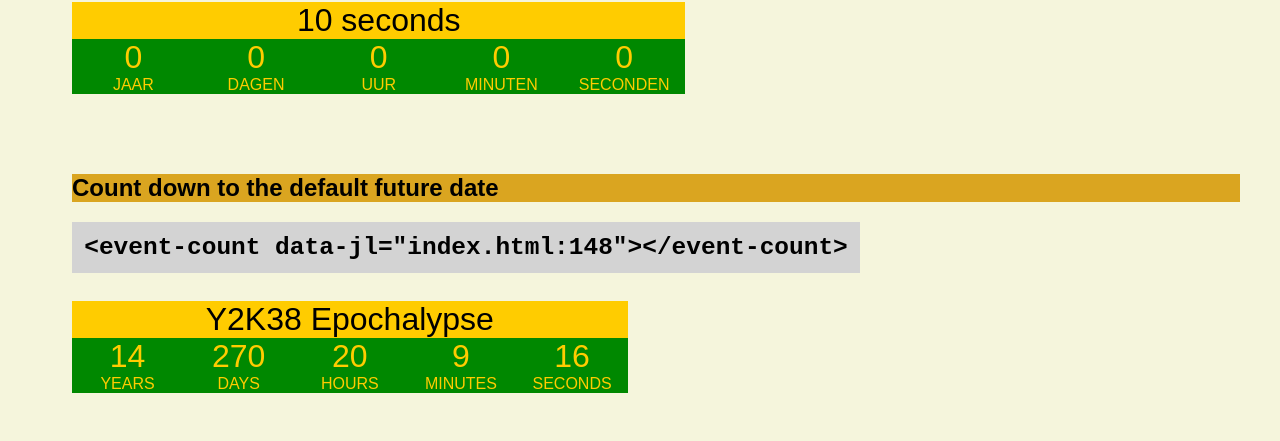
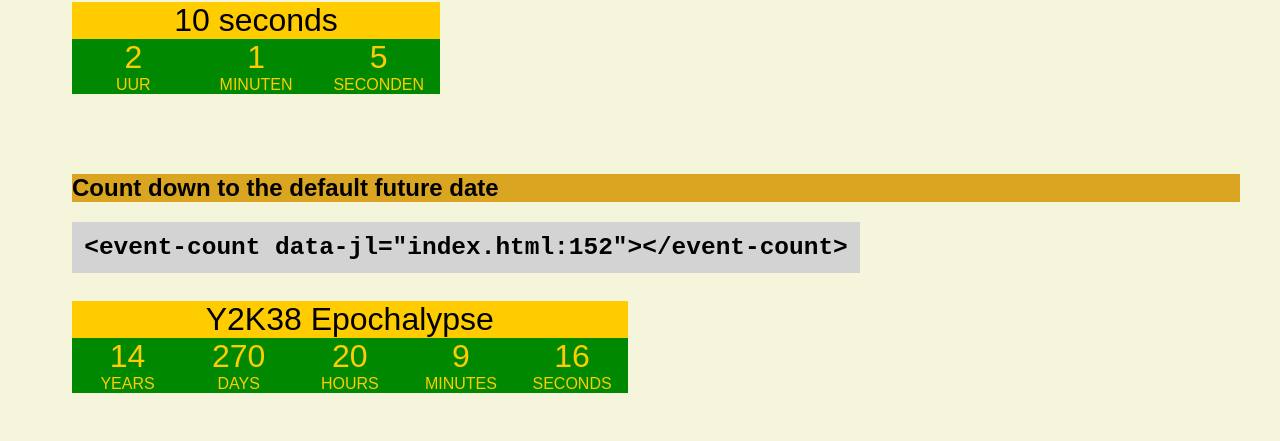
Before and after one commit to event-count/event-count.github.io, a plain HTML site: page index.html in a window 1280 px wide. Shown: the part 359-800 px from the top of the page. Drawn offline with Linux system fonts and the light colour scheme.

Commit message:
added H:M:S countdown

```diff
--- a/element.js
+++ b/element.js
@@ -10,10 +10,18 @@
 customElements.define("event-count", class extends HTMLElement {
     connectedCallback() {
         // naming all my variables VAR, they are slightly faster and minify well because CSS has a "var" keyword too
+        var event = this.getAttribute("event") || 2147483647e3;// Y2K38 date: "2038-1-19 3:14:7");
+        var count = this.getAttribute("count") || "year,day,hour,minute,second";
+        if (typeof event == "string" && event.includes(":")) {
+            var [hour, minute, second] = event.split(":");
+            event = new Date((new Date() / 1) + hour * 3600e3 + minute * 60e3 + second * 1e3);
+            count = "hour,minute,second";
+        }
+        count = count || this.getAttribute("count") || "year,day,hour,minute,second";
+
         // set count labels any of ["year", "day", "hour", "minute", "second"]
         // and filter away user defined "noyear" ... "nosecond" attributes
-        var countlabels = (this.getAttribute("count") || "year,day,hour,minute,second")
-            .split(",")
+        var labels = count.split(",")
             .filter(label => !this.hasAttribute("no" + label));
 
         // ********************************************************************
@@ -60,7 +68,7 @@ customElements.define("event-count", class extends HTMLElement {
                     attr_CSSprop("event", "background", "#fc0") + // gold
                     "}" +
                     // countdown counters
-                    "#count{display:grid;grid:1fr/repeat(" + countlabels.length + ",1fr);" +
+                    "#count{display:grid;grid:1fr/repeat(" + labels.length + ",1fr);" +
                     attr_CSSprop("count", "color", "#fc0") + // gold
                     attr_CSSprop("count", "font", "2rem arial") +
                     attr_CSSprop("count", "text-align", "center") +
@@ -85,7 +93,7 @@ customElements.define("event-count", class extends HTMLElement {
             // --------------------------------------------------------------------
             element({
                 id: "count",
-                append: countlabels.map(label => element({ // = "year", "day", "hour", "minute", "second"
+                append: labels.map(label => element({ // = "year", "day", "hour", "minute", "second"
                     id: label + "count",
                     append: [
                         element({
@@ -113,11 +121,11 @@ customElements.define("event-count", class extends HTMLElement {
         var intervalCounter = setInterval(() => {
             // ----------------------------------------------------------------
             var start = new Date();
-            var future = new Date(this.getAttribute("event") || 2147483647e3);// Y2K38 date: "2038-1-19 3:14:7");
+            var future = new Date(event);
             future < start && ([start, future] = [future, start]); // if count UP swap dates
             var diff = future - start;
             // var day = 864e5; // 864e5 * 365 = 31536e6
-            var timediff = { year: ~~(diff / 31536e6) };
+            var time = { year: ~~(diff / 31536e6) };
 
             var leapYears = 0;
             for (var year = start.getFullYear(); year < future.getFullYear(); year++)
@@ -125,15 +133,15 @@ customElements.define("event-count", class extends HTMLElement {
                     && (future < start ? leapYears-- : leapYears++);
 
             //timediff.weeks = ~~((diff -= timediff.years * day * 7)/day);
-            timediff.day = ~~((diff -= timediff.year * 31536e6) / 864e5) + leapYears;
-            timediff.hour = ~~((diff -= (timediff.day - leapYears) * 864e5) / 36e5);
-            timediff.minute = ~~((diff -= timediff.hour * 36e5) / (6e4));
-            timediff.second = ~~((diff -= timediff.minute * 6e4) / 1e3);
+            time.day = ~~((diff -= time.year * 31536e6) / 864e5) + leapYears;
+            time.hour = ~~((diff -= (time.day - leapYears) * 864e5) / 36e5);
+            time.minute = ~~((diff -= time.hour * 36e5) / (6e4));
+            time.second = ~~((diff -= time.minute * 6e4) / 1e3);
             // ----------------------------------------------------------------
-            if (countlabels.map(label => (
-                this.setAttribute(label, timediff[label]),
+            if (labels.map(label => (
+                this.setAttribute(label, time[label]),
                 // update every counter in the DOM element this[label]
-                /*.map RETURN value: */ this[label].innerHTML = timediff[label]
+                /*.map RETURN value: */ this[label].innerHTML = time[label]
 
                 // OR minimal DOM updates; update only counters that are not 0 OR the same value as before
                 //(this["_" + label] == timediff[label]) && (this[label].innerHTML = (this["_" + label] = timediff[label]))
--- a/index.html
+++ b/index.html
@@ -140,7 +140,11 @@
     <main>
         <h1>Use the Web Component in HTML code:</h1>
         <section id="countdown">
-            <script>document.write(`<event-count format="nl" event="${new Date(Date() - 20)}">10 seconds</event-count>`)</script>
+            <script>
+                let d = new Date((new Date()/1) + 5e3);
+                d="2:1:10";
+                console.log(d);
+                document.write(`<event-count format="nl" event="${d}">10 seconds</event-count>`)</script>
         </section>
         <section id="default">
             <h2>Count down to the default future date</h2>
```
Also changed, not shown: element.min.js.
